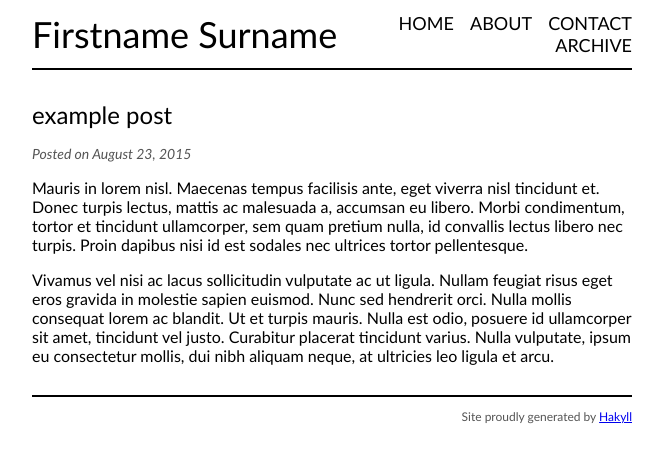
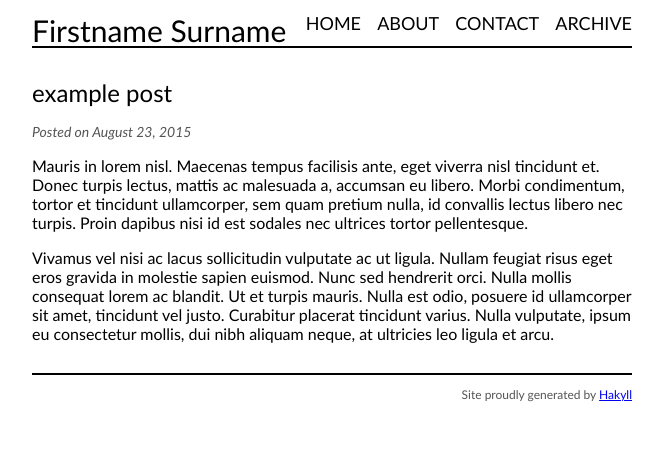
Before and after one commit to thistlesticks/thistlesticks.github.io, a plain HTML site: page docs/posts/2015-08-23-example.html in a window 1280 px wide. Shown: the whole page, without its empty margins (308-971 px from the left). Drawn offline with Linux system fonts and the light colour scheme.

Commit message:
Change logo size

```diff
--- a/css/default.css
+++ b/css/default.css
@@ -15,7 +15,7 @@ div#header {
 div#logo a {
     color: black;
     float: left;
-    font-size: 36px;
+    font-size: 30px;
     font-weight: normal;
     text-decoration: none;
 }
--- a/docs/css/default.css
+++ b/docs/css/default.css
@@ -1 +1 @@
-body{color:black;font-size:16px;font-family:"Gill Sans",sans-serif;margin:0px auto 0px auto;width:600px}div#header{border-bottom:2px solid black;margin-bottom:30px;padding:12px 0px 12px 0px}div#logo a{color:black;float:left;font-size:36px;font-weight:normal;text-decoration:none}div#header #navigation{text-align:right}div#header #navigation a{color:black;font-size:18px;font-weight:normal;margin-left:12px;text-decoration:none;text-transform:uppercase}div#footer{border-top:solid 2px black;color:#555;font-size:12px;margin-top:30px;padding:12px 0px 12px 0px;text-align:right}h1{font-size:24px;font-weight:normal}h2{font-size:20px;font-weight:normal}div.info{color:#555;font-size:14px;font-style:italic}
+body{color:black;font-size:16px;font-family:"Gill Sans",sans-serif;margin:0px auto 0px auto;width:600px}div#header{border-bottom:2px solid black;margin-bottom:30px;padding:12px 0px 12px 0px}div#logo a{color:black;float:left;font-size:30px;font-weight:normal;text-decoration:none}div#header #navigation{text-align:right}div#header #navigation a{color:black;font-size:18px;font-weight:normal;margin-left:12px;text-decoration:none;text-transform:uppercase}div#footer{border-top:solid 2px black;color:#555;font-size:12px;margin-top:30px;padding:12px 0px 12px 0px;text-align:right}h1{font-size:24px;font-weight:normal}h2{font-size:20px;font-weight:normal}div.info{color:#555;font-size:14px;font-style:italic}
```
